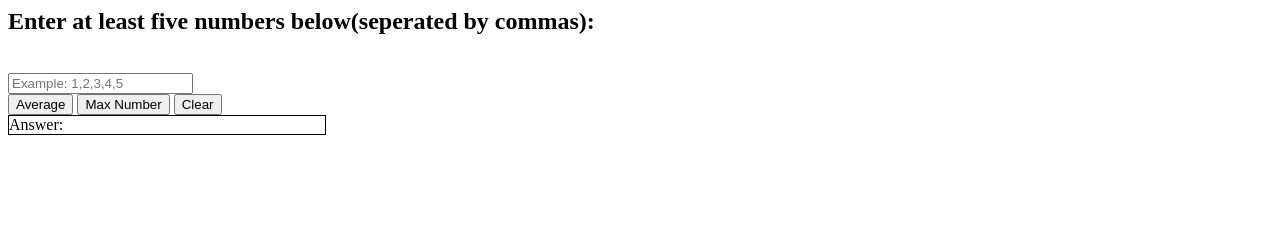
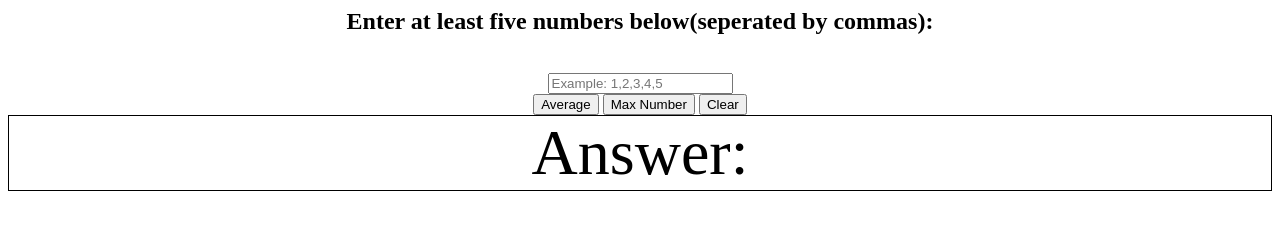
Before and after one commit to NaviCode/Week-4-Assignment, a plain HTML site: page week4.html in a window 1280 px wide. Drawn offline with nearby package versions, Linux system fonts and the light colour scheme.

Commit message:
aligned text center

```diff
--- a/week4.css
+++ b/week4.css
@@ -1,4 +1,9 @@
 #results{
     border: 1px solid black;
-    width: 25%;
+    text-align: center;
+    font-size: 4em;
 }
+
+#content{
+    text-align: center;
+}
```
